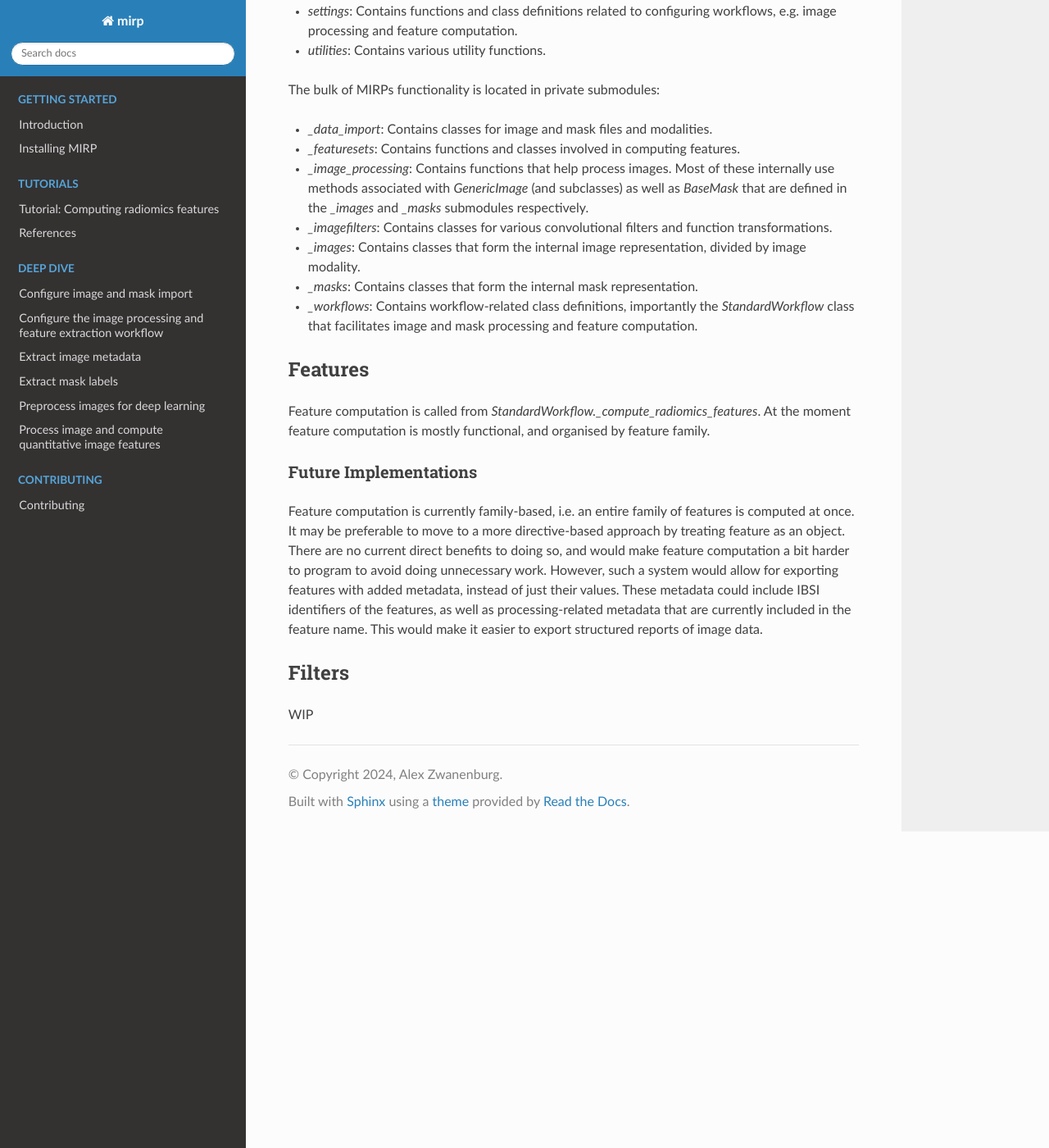
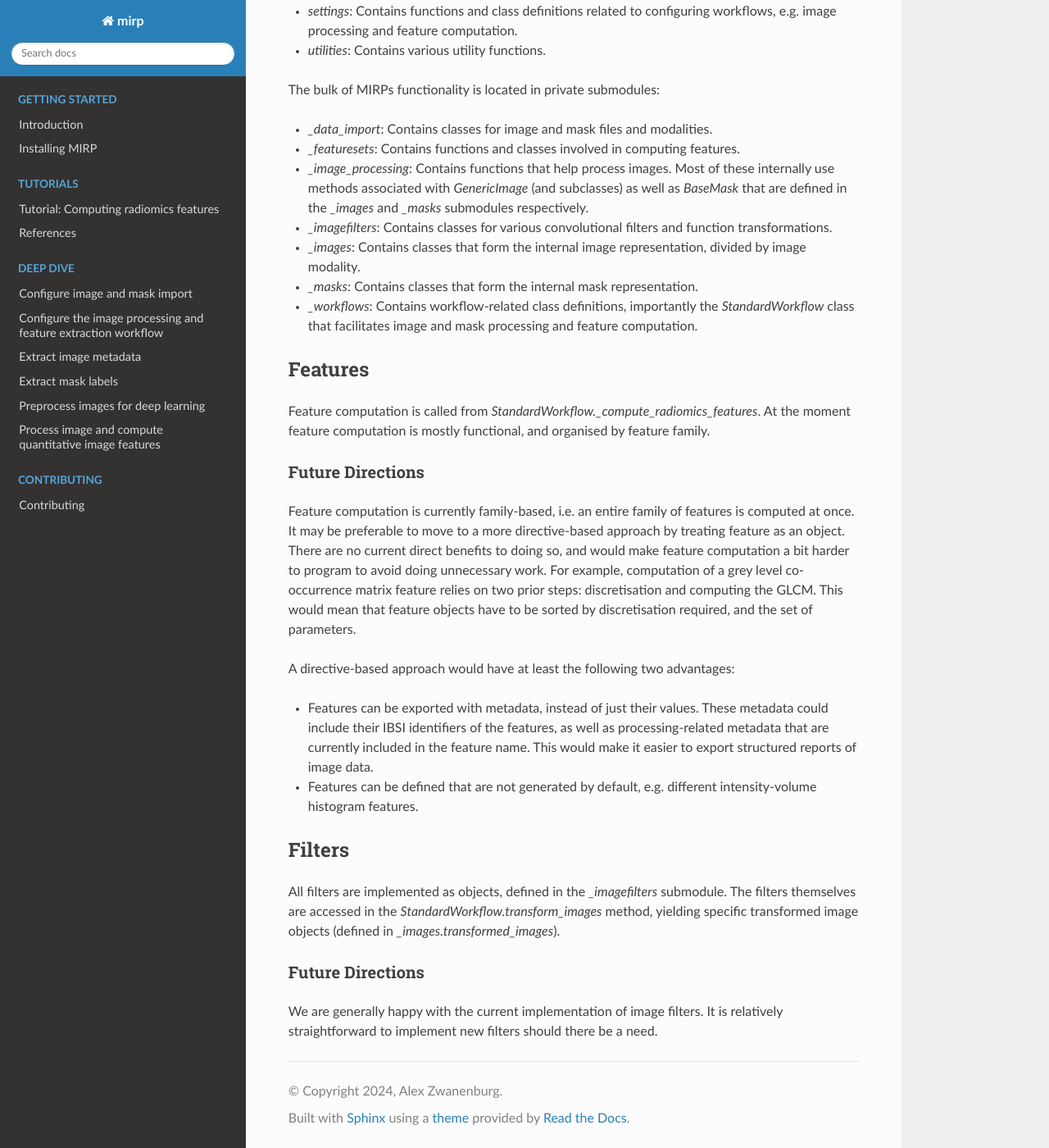
Before and after one commit to oncoray/mirp, a Sphinx documentation site: the page built from docs_source/source/design.rst, in a window 1280 px wide and 1400 px high, scrolled down 1884 px. Shown: the whole window at 82% size. Built offline with Sphinx 7.4.7 and the Read the Docs theme 2.0.0, drawn with Linux system fonts in a browser that asks for light colours; pages that are not in the unit, such as notebooks, are missing from menus.

Commit message:
Extended description of design.

```diff
--- a/docs_source/source/design.rst
+++ b/docs_source/source/design.rst
@@ -73,15 +73,30 @@ Features
 Feature computation is called from `StandardWorkflow._compute_radiomics_features`. At the moment feature computation is
 mostly functional, and organised by feature family.
 
-Future Implementations
-^^^^^^^^^^^^^^^^^^^^^^
+Future Directions
+^^^^^^^^^^^^^^^^^
 Feature computation is currently family-based, i.e. an entire family of features is computed at once. It may be
 preferable to move to a more directive-based approach by treating feature as an object. There are no current direct
-benefits to doing so, and would make feature computation a bit harder to program to avoid doing unnecessary work.
-However, such a system would allow for exporting features with added metadata, instead of just their values. These
-metadata could include IBSI identifiers of the features, as well as processing-related metadata that are currently
-included in the feature name. This would make it easier to export structured reports of image data.
+benefits to doing so, and would make feature computation a bit harder to program to avoid doing unnecessary work. For
+example, computation of a grey level co-occurrence matrix feature relies on two prior steps: discretisation and
+computing the GLCM. This would mean that feature objects have to be sorted by discretisation required, and the set of
+parameters.
+
+A directive-based approach would have at least the following two advantages:
+
+* Features can be exported with metadata, instead of just their values. These metadata could include their IBSI
+  identifiers of the features, as well as processing-related metadata that are currently included in the feature name.
+  This would make it easier to export structured reports of image data.
+
+* Features can be defined that are not generated by default, e.g. different intensity-volume histogram features.
 
 Filters
 -------
-WIP
+All filters are implemented as objects, defined in the `_imagefilters` submodule. The filters themselves are accessed
+in the `StandardWorkflow.transform_images` method, yielding specific transformed image objects (defined in
+`_images.transformed_images`).
+
+Future Directions
+^^^^^^^^^^^^^^^^^
+We are generally happy with the current implementation of image filters. It is relatively straightforward to implement new
+filters should there be a need.
```
